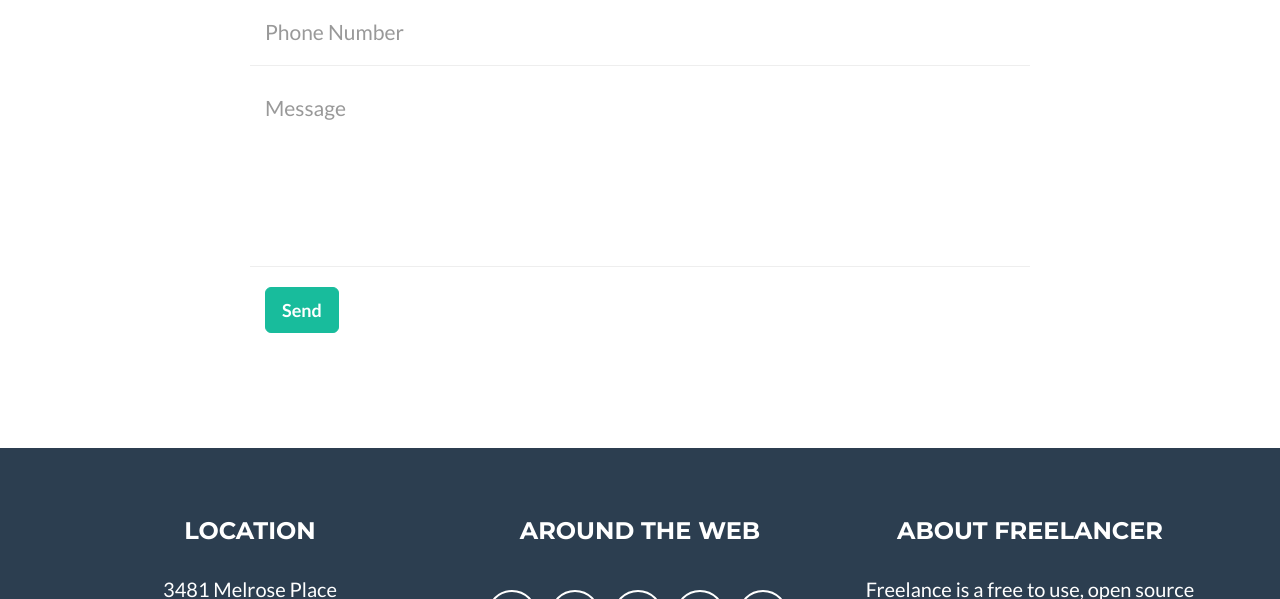
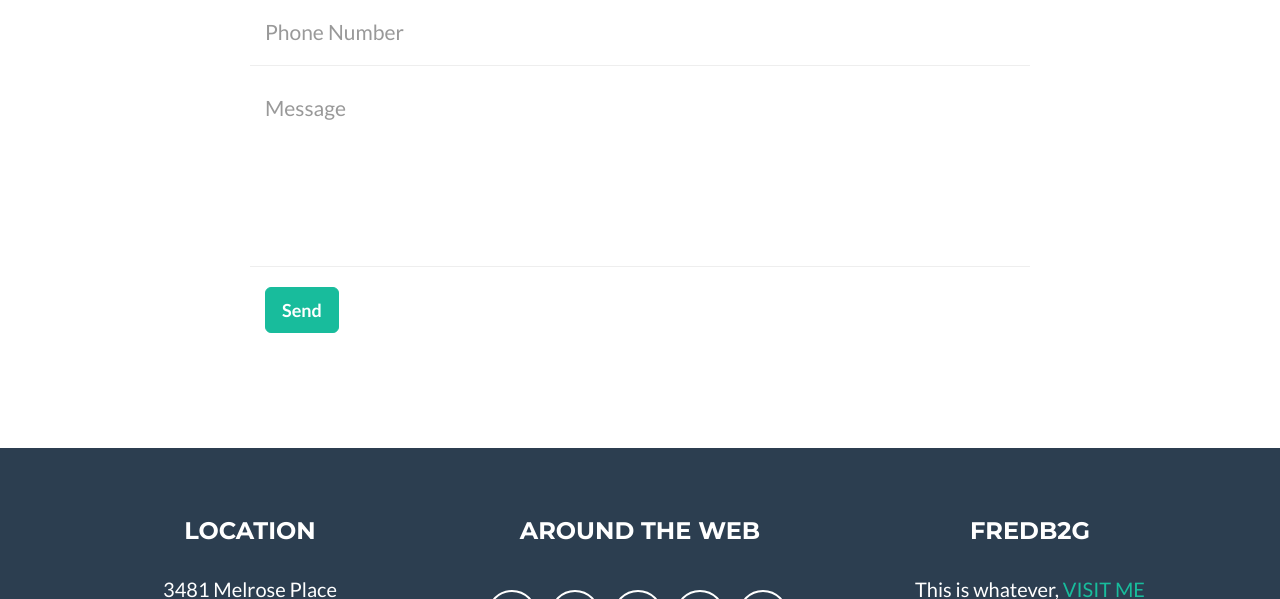
Before and after one commit to ruffredbitog/fhred, a website: page index.html in a window 1280 px wide. Shown: the part 2793-3392 px from the top of the page. Drawn offline with nearby package versions, Linux system fonts and the light colour scheme.

Commit message:
Update index.html

```diff
--- a/index.html
+++ b/index.html
@@ -269,8 +269,8 @@
                         </ul>
                     </div>
                     <div class="footer-col col-md-4">
-                        <h3>About Freelancer</h3>
-                        <p>Freelance is a free to use, open source Bootstrap theme created by <a href="http://startbootstrap.com">Start Bootstrap</a>.</p>
+                        <h3>FredB2G</h3>
+                        <p>This is whatever, <a href="gmail.com">VISIT ME</a></p>
                     </div>
                 </div>
             </div>
```
